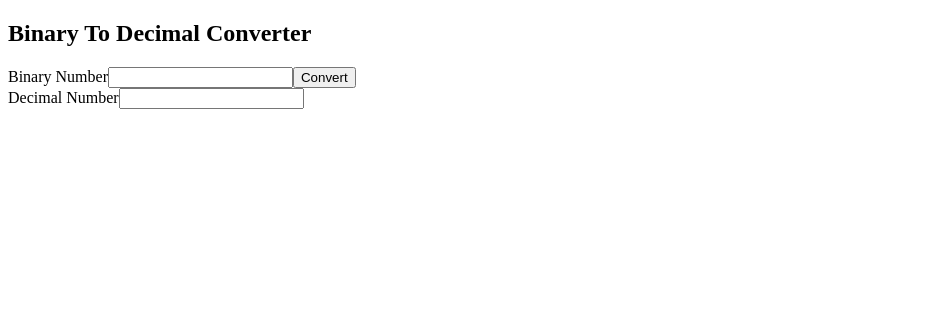
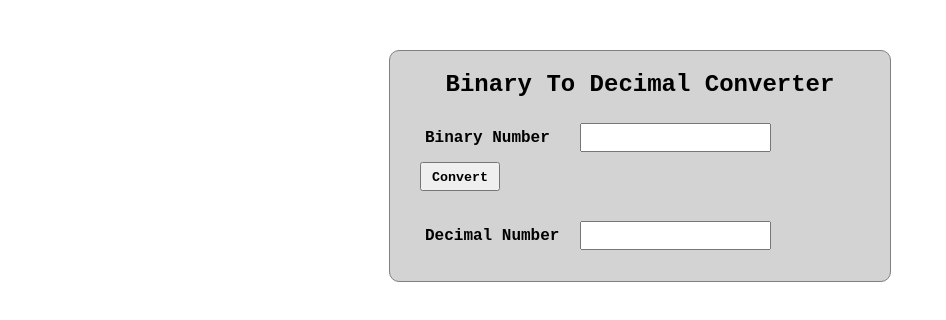
Before and after one commit to renancvalladao/bin-to-dec, a React (Create React App) app: page / in a window 1280 px wide. Shown: the top 320 px of the page, without its empty margins (0-946 px from the left). Built offline with nearby package versions, Linux system fonts and the light colour scheme.

Commit message:
Adding css

```diff
--- a/src/App.css
+++ b/src/App.css
@@ -1,38 +1,53 @@
-.App {
+.binary-converter {
+  width: 500px;
+  height: 230px;
+  border-style: solid;
+  border-color: gray;
+  border-width: 1px;
+  border-radius: 10px;
+  font-family: 'Courier New', Courier, monospace;
+  background-color: lightgray;
+  margin: auto;
+  margin-top: 50px;
+}
+
+.binary-converter .name {
   text-align: center;
 }
 
-.App-logo {
-  height: 40vmin;
-  pointer-events: none;
+.binary-converter .input {
+  margin: auto;
+  width: 90%;
+  margin-bottom: 20px;
 }
 
-@media (prefers-reduced-motion: no-preference) {
-  .App-logo {
-    animation: App-logo-spin infinite 20s linear;
-  }
+.binary-converter .input label {
+  margin: 5px;
+  padding: 5px;
+  width: 140px;
+  display: inline-block;
+  font-weight: bold;
 }
 
-.App-header {
-  background-color: #282c34;
-  min-height: 100vh;
-  display: flex;
-  flex-direction: column;
-  align-items: center;
-  justify-content: center;
-  font-size: calc(10px + 2vmin);
-  color: white;
+.binary-converter .input input {
+  margin: 5px;
+  padding: 5px;
 }
 
-.App-link {
-  color: #61dafb;
+.binary-converter .input input:focus {
+  outline-width: 0;
 }
 
-@keyframes App-logo-spin {
-  from {
-    transform: rotate(0deg);
-  }
-  to {
-    transform: rotate(360deg);
-  }
+.binary-converter .input button {
+  margin: 5px;
+  padding: 6px 10px 4px 10px;
+  display: inline-block;
+  font-family: inherit;
+  font-weight: bold;
 }
+
+.binary-converter p {
+  text-align: center;
+  color: red;
+  font-weight: bold;
+}
```
